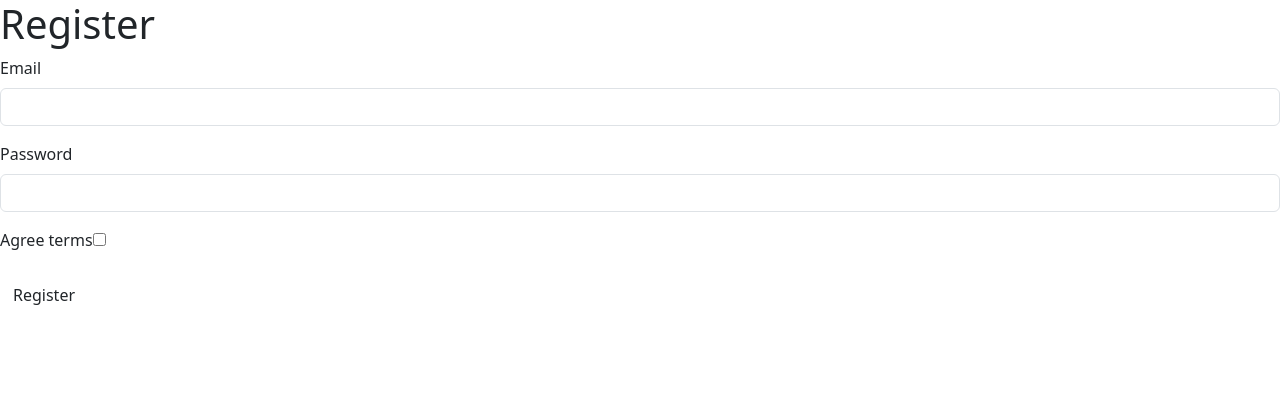
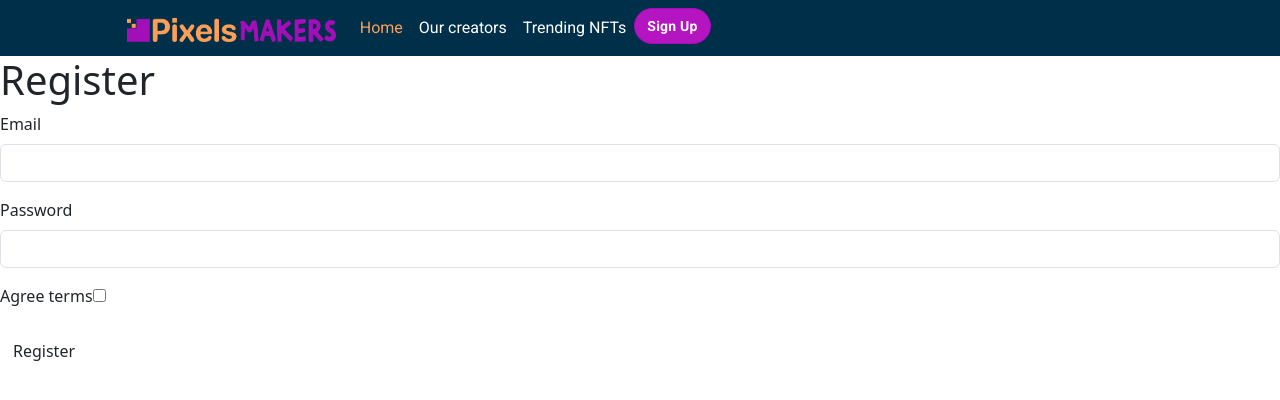
Before and after one commit to Tomasspit2/NFT-project, a Symfony app: template templates/registration/register.html.twig in a window 1280 px wide. Shown: the top 400 px of the page. Run offline with Twig, Linux system fonts and the light colour scheme; the template is opened without the code that fills it, so the values that code supplies are empty; form fields are guessed from the names that the template uses; some libraries are stand-ins or nearby versions.

Commit message:
feature navbar and adding pictures & fonts

```diff
--- a/public/css/index.css
+++ b/public/css/index.css
@@ -1 +1,2 @@
 @import "login.css";
+@import "navBar.css";
--- /dev/null
+++ b/public/css/navBar.css
@@ -0,0 +1,33 @@
+/*modifications Navbar Pierre*/
+.navbar{
+    background-color: #003049;
+}
+
+.navbar .container-fluid{
+    margin: 0 115px;
+}
+.navbar-brand img{
+    width: 100%;
+}
+
+.navbar-nav .nav-link.active{
+    color: #FF9E56;!important;
+}
+
+.navbar-nav .nav-link {
+    color: #FFFFFF;!important;
+    font-family: 'Roboto', sans-serif;
+}
+
+.p-signUp{
+    border-radius: 25px;
+    border: 1px solid #A20EB7;
+    background: #B515C1;
+    text-align: center;
+    font-family: 'Roboto', sans-serif;
+    font-size: 14px;
+    font-style: normal;
+    font-weight: 700;
+    line-height: 22px; /* 157.143% */
+    letter-spacing: 0.2px;
+}
--- a/templates/_includes/navbar.html.twig
+++ b/templates/_includes/navbar.html.twig
@@ -0,0 +1,24 @@
+<nav class="navbar navbar-expand-lg">
+    <div class="container-fluid">
+        <a class="navbar-brand" href="#"><img src="{{ asset('images/LogoCouleurExoNFT.png') }}" alt="Logo Pixel-Makers" width="30" height="24">
+        </a>
+        <button class="navbar-toggler" type="button" data-bs-toggle="collapse" data-bs-target="#navbarSupportedContent" aria-controls="navbarSupportedContent" aria-expanded="false" aria-label="Toggle navigation">
+            <span class="navbar-toggler-icon"></span>
+        </button>
+        <div class="collapse navbar-collapse" id="navbarSupportedContent">
+            <ul class="navbar-nav me-auto mb-2 mb-lg-0">
+                <li class="nav-item">
+                    <a class="nav-link active" aria-current="page" href="#">Home</a>
+                </li>
+                <li class="nav-item">
+                    <a class="nav-link" href="#">Our creators</a>
+                </li>
+                <li class="nav-item">
+                    <a class="nav-link" href="#">Trending NFTs</a>
+                </li>
+                <li class="nav-item">
+                    <button class="btn btn-primary p-signUp" type="button">Sign Up</button>                </li>
+            </ul>
+        </div>
+    </div>
+</nav>
--- a/templates/base.html.twig
+++ b/templates/base.html.twig
@@ -4,6 +4,9 @@
         <meta charset="UTF-8">
         <title>{% block title %}Welcome!{% endblock %}</title>
         <link href="https://cdn.jsdelivr.net/npm/bootstrap@5.3.2/dist/css/bootstrap.min.css" rel="stylesheet" integrity="sha384-T3c6CoIi6uLrA9TneNEoa7RxnatzjcDSCmG1MXxSR1GAsXEV/Dwwykc2MPK8M2HN" crossorigin="anonymous">
+        <link rel="preconnect" href="https://fonts.googleapis.com">
+        <link rel="preconnect" href="https://fonts.gstatic.com" crossorigin>
+        <link href="https://fonts.googleapis.com/css2?family=M+PLUS+Rounded+1c:wght@500;700&family=Roboto:wght@400;500;700&display=swap" rel="stylesheet">
         <link rel="stylesheet" href="/css/index.css">
         {% block stylesheets %}
         {% endblock %}
```
Also changed, not shown: public/images/LogoCouleurExoNFT.png (added), public/images/LogoCouleurExoNFTWhite.png (added), public/images/milad-fakurian-u8Jn2rzYIps-unsplash.jpg (added), public/images/tezos-S2YQjZWYnEE-unsplash.jpg (added), public/images/tigre-dans-veste-cuir-se-tient-dans-rue-devant-enseigne-au-neon-qui-dit-je-suis-tigre.jpg (added), public/images/tobias-reich-ds8GBtSUtLU-unsplash.jpg (added), 1 other file.
